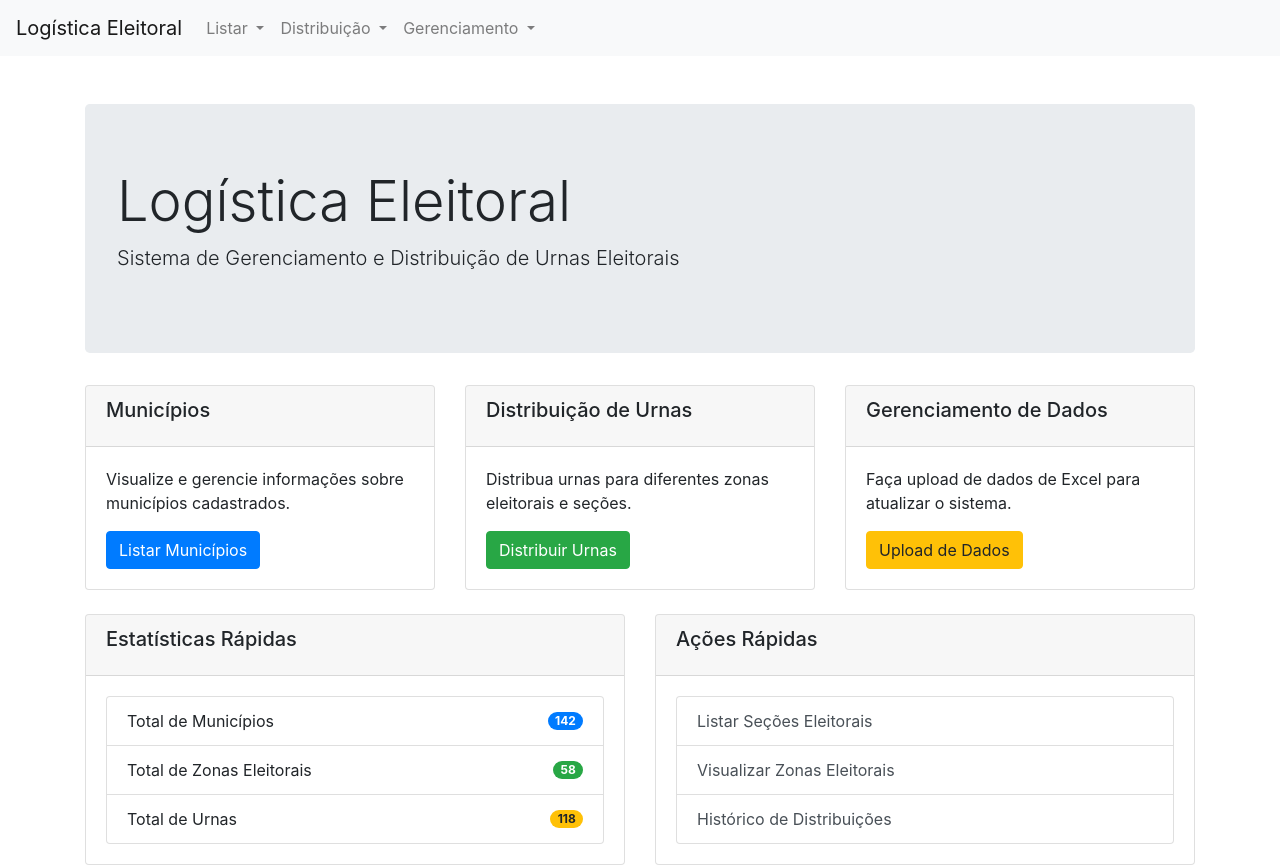
After one commit to 0zono/Tre-logistica-2, a Django app: page / in a window 1280 px wide. The commit adds this page. Run offline with Django 5.2, Linux system fonts and the light colour scheme; data comes from the database, SQL or seed files in the repository; both versions use the stored data as it was after the commit; some libraries are stand-ins or nearby versions.

Commit message:
versao finalizada 1.0

```diff
--- a/Logis/templates/Logis/base.html
+++ b/Logis/templates/Logis/base.html
@@ -25,8 +25,7 @@
                         <a class="dropdown-item" href="{% url 'municipio_list' %}">Listar Municípios</a>
                         <a class="dropdown-item" href="{% url 'urna_list' %}">Listar Urnas</a>
                         <a class="dropdown-item" href="{% url 'secao_list' %}">Listar Seções</a>
-                        <a class="dropdown-item" href="{% url 'zona_list' %}">Listar Zonas</a>
-                        <a class="dropdown-item" href="{% url 'zona_list2' %}">Listar Cards Zonas</a>
+                        <a class="dropdown-item" href="{% url 'zona_list_selection' %}">Listar Zonas</a>
                     </div>
                 </li>
 
--- /dev/null
+++ b/Logis/templates/Logis/home.html
@@ -0,0 +1,99 @@
+{% extends 'Logis/base.html' %}
+
+{% block title %}Início - Logística Eleitoral{% endblock %}
+
+{% block content %}
+<div class="row">
+    <div class="col-md-12">
+        <div class="jumbotron">
+            <h1 class="display-4">Logística Eleitoral</h1>
+            <p class="lead">Sistema de Gerenciamento e Distribuição de Urnas Eleitorais</p>
+        </div>
+    </div>
+</div>
+
+<div class="row">
+    <div class="col-md-4">
+        <div class="card mb-4">
+            <div class="card-header">
+                <h5 class="card-title">Municípios</h5>
+            </div>
+            <div class="card-body">
+                <p>Visualize e gerencie informações sobre municípios cadastrados.</p>
+                <a href="{% url 'municipio_list' %}" class="btn btn-primary">Listar Municípios</a>
+            </div>
+        </div>
+    </div>
+
+    <div class="col-md-4">
+        <div class="card mb-4">
+            <div class="card-header">
+                <h5 class="card-title">Distribuição de Urnas</h5>
+            </div>
+            <div class="card-body">
+                <p>Distribua urnas para diferentes zonas eleitorais e seções.</p>
+                <a href="{% url 'distribuicao_page' %}" class="btn btn-success">Distribuir Urnas</a>
+            </div>
+        </div>
+    </div>
+
+    <div class="col-md-4">
+        <div class="card mb-4">
+            <div class="card-header">
+                <h5 class="card-title">Gerenciamento de Dados</h5>
+            </div>
+            <div class="card-body">
+                <p>Faça upload de dados de Excel para atualizar o sistema.</p>
+                <a href="{% url 'uploadFile' %}" class="btn btn-warning">Upload de Dados</a>
+            </div>
+        </div>
+    </div>
+</div>
+
+<div class="row">
+    <div class="col-md-6">
+        <div class="card">
+            <div class="card-header">
+                <h5 class="card-title">Estatísticas Rápidas</h5>
+            </div>
+            <div class="card-body">
+                <ul class="list-group">
+                    <li class="list-group-item d-flex justify-content-between align-items-center">
+                        Total de Municípios
+                        <span class="badge badge-primary badge-pill">{{ total_municipios }}</span>
+                    </li>
+                    <li class="list-group-item d-flex justify-content-between align-items-center">
+                        Total de Zonas Eleitorais
+                        <span class="badge badge-success badge-pill">{{ total_zonas }}</span>
+                    </li>
+                    <li class="list-group-item d-flex justify-content-between align-items-center">
+                        Total de Urnas
+                        <span class="badge badge-warning badge-pill">{{ total_urnas }}</span>
+                    </li>
+                </ul>
+            </div>
+        </div>
+    </div>
+
+    <div class="col-md-6">
+        <div class="card">
+            <div class="card-header">
+                <h5 class="card-title">Ações Rápidas</h5>
+            </div>
+            <div class="card-body">
+                <div class="list-group">
+                    <a href="{% url 'secao_list' %}" class="list-group-item list-group-item-action">
+                        Listar Seções Eleitorais
+                    </a>
+                    <a href="{% url 'zona_list_selection' %}" class="list-group-item list-group-item-action">
+                        Visualizar Zonas Eleitorais
+                    </a>
+                    <a href="{% url 'distribution_history' %}" class="list-group-item list-group-item-action">
+                        Histórico de Distribuições
+                    </a>
+                </div>
+            </div>
+        </div>
+    </div>
+</div>
+{% endblock %}
--- a/Logis/urls.py
+++ b/Logis/urls.py
@@ -6,8 +6,8 @@ urlpatterns = [
     path('urnas/', entidades.urna_list, name='urna_list'),
     path('municipios/', entidades.municipio_list, name='municipio_list'),
     path('secoes/', entidades.secao_list, name='secao_list'),
-    path('zonas/', entidades.zona_list, name='zona_list'),
-    path('zonas_cards/', entidades.zona_list2, name='zona_list2'),
+    path('zonas/', entidades.zona_list_selection, name='zona_list_selection'),
+    path('zonas/list/', entidades.zona_list, name='zona_list'),
     path('upload/', upload.upload_file, name='uploadFile'),
     path('upload/success/', TemplateView.as_view(template_name="success.html"), name='upload_success'),
     path('limpar_tudo/', erase.delete_all_data, name='delete_all_data'),
@@ -17,5 +17,6 @@ urlpatterns = [
     path('distribuir-urnas-manual/', distrib_manual.manual_distribuir_urnas, name='manual_distribuir_urnas'),
     path('distributions/<str:zone_id>/<str:timestamp>/', entidades.distribution_detail, name='distribution_detail'),
     path('finalize-distribution/', distrib_manual.finalize_distribution, name='finalize_distribution'),
+    path('', entidades.home_view, name="home"),
 
 ]
--- a/Logis/views/entidades.py
+++ b/Logis/views/entidades.py
@@ -3,6 +3,7 @@ from django.http import Http404
 from datetime import datetime
 from ..models import Urna, Municipio, Secao, ZonaEleitoral, Distribuicao
 from django.core.paginator import Paginator
+from django.db import models
 from django.db.models import Q
 from django.db.models import Sum
 from datetime import timedelta
@@ -28,6 +29,7 @@ def urna_list(request):
 
     current_page = urnas.number
     total_pages = paginator.num_pages
+    # Pagination only works with pandas module
     page_range = [
         x for x in range(current_page - 2, current_page + 3)
         if 1 <= x <= total_pages
@@ -64,6 +66,7 @@ def secao_list(request):
     # Calculate the visible page range
     current_page = secoes.number
     total_pages = paginator.num_pages
+
     page_range = [
         x for x in range(current_page - 2, current_page + 3)
         if 1 <= x <= total_pages
@@ -76,10 +79,46 @@ def secao_list(request):
         'total_pages': total_pages,
     })
 
+
 def zona_list(request):
-    zonas = ZonaEleitoral.objects.all()
-    total_secoes = sum(zona.qtdSecoes for zona in zonas)  # Calculate the total
-    return render(request, 'Logis/zona_list.html', {'zonas': zonas, 'total_secoes': total_secoes})
+    # Get listing type from GET parameter, default to 'table'
+    listing_type = request.GET.get('type', 'table')
+
+    # Retrieve all zones
+    zonas = ZonaEleitoral.objects.exclude(nome='ZEestoque')
+
+    # Calculate total sections
+    total_secoes = sum(zona.qtdSecoes for zona in zonas)
+
+    # Calculate total regular and contingency urnas for each model
+    total_urnas_2022 = Urna.objects.filter(modelo='2022', contingencia=False).aggregate(total=models.Sum('qtd'))['total'] or 0
+    total_urnas_2020 = Urna.objects.filter(modelo='2020', contingencia=False).aggregate(total=models.Sum('qtd'))['total'] or 0
+    total_urnas_2015 = Urna.objects.filter(modelo='2015', contingencia=False).aggregate(total=models.Sum('qtd'))['total'] or 0
+    total_urnas_2013 = Urna.objects.filter(modelo='2013', contingencia=False).aggregate(total=models.Sum('qtd'))['total'] or 0
+
+    total_contingencia_2022 = Urna.objects.filter(modelo='2022', contingencia=True).aggregate(total=models.Sum('qtd'))['total'] or 0
+    total_contingencia_2020 = Urna.objects.filter(modelo='2020', contingencia=True).aggregate(total=models.Sum('qtd'))['total'] or 0
+    total_contingencia_2015 = Urna.objects.filter(modelo='2015', contingencia=True).aggregate(total=models.Sum('qtd'))['total'] or 0
+    total_contingencia_2013 = Urna.objects.filter(modelo='2013', contingencia=True).aggregate(total=models.Sum('qtd'))['total'] or 0
+
+    context = {
+        'zonas': zonas,
+        'total_secoes': total_secoes,
+        'total_urnas_2022': total_urnas_2022,
+        'total_urnas_2020': total_urnas_2020,
+        'total_urnas_2015': total_urnas_2015,
+        'total_urnas_2013': total_urnas_2013,
+        'total_contingencia_2022': total_contingencia_2022,
+        'total_contingencia_2020': total_contingencia_2020,
+        'total_contingencia_2015': total_contingencia_2015,
+        'total_contingencia_2013': total_contingencia_2013,
+    }
+
+    # Render the appropriate template based on listing type
+    if listing_type == 'card':
+        return render(request, 'Logis/zona_list.html', context)
+    else:
+        return render(request, 'Logis/zona_list2.html', context)
 
 def zona_list2(request):
     zonas = ZonaEleitoral.objects.all()
@@ -87,10 +126,10 @@ def zona_list2(request):
     return render(request, 'Logis/zona_list2.html', {'zonas': zonas, 'total_secoes': total_secoes})
 
 def distribution_history(request):
-    # Get all distributions ordered by creation time
+
     distributions = Distribuicao.objects.all().order_by('-created_at')
 
-    # Group distributions by time (within 1 minute tolerance)
+
     distribution_groups = []
     current_group = []
     current_time = None
@@ -102,7 +141,6 @@ def distribution_history(request):
         elif abs((dist.created_at - current_time).total_seconds()) <= 60:
             current_group.append(dist)
         else:
-            # Process the current group
             if current_group:
                 # Calculate totals for the group
                 regular_totals = defaultdict(int)
@@ -129,7 +167,6 @@ def distribution_history(request):
             current_time = dist.created_at
             current_group = [dist]
 
-    # Don't forget to process the last group
     if current_group:
         regular_totals = defaultdict(int)
         contingency_totals = defaultdict(int)
@@ -156,13 +193,11 @@ def distribution_history(request):
 
 
 def distribution_detail(request, zone_id, timestamp):
-    # Convert timestamp string to datetime
     try:
         timestamp_date = datetime.strptime(timestamp, '%Y-%m-%d-%H-%M')
     except ValueError:
         raise Http404("Invalid timestamp format")
 
-    # Fetch distributions for the provided zone and timestamp
     distributions = Distribuicao.objects.filter(
         created_at__date=timestamp_date.date(),
         created_at__hour=timestamp_date.hour,
@@ -175,7 +210,6 @@ def distribution_detail(request, zone_id, timestamp):
 
     first_dist = distributions.first()
 
-    # Initialize totals with defaultdict
     totals = {
         'regular': 0,
         'contingencia': 0,
@@ -183,7 +217,6 @@ def distribution_detail(request, zone_id, timestamp):
         'sem_bio': 0
     }
 
-    # Calculate model-specific summaries
     modelo_summary = defaultdict(lambda: {
         'modelo': '',
         'regular': 0,
@@ -195,7 +228,6 @@ def distribution_detail(request, zone_id, timestamp):
 
     # Aggregate data
     for dist in distributions:
-        # Update model-specific totals
         summary = modelo_summary[dist.urna_modelo]
         summary['modelo'] = dist.urna_modelo
 
@@ -234,3 +266,15 @@ def distribution_detail(request, zone_id, timestamp):
     }
 
     return render(request, 'Logis/distribution_detail.html', context)
+
+
+def zona_list_selection(request):
+    return render(request, 'Logis/zona_list_selection.html')
+
+def home_view(request):
+    context = {
+        'total_municipios': Municipio.objects.count(),
+        'total_zonas': ZonaEleitoral.objects.count(),
+        'total_urnas': Urna.objects.count()
+    }
+    return render(request, 'Logis/home.html', context)
--- a/Logis/views/upload.py
+++ b/Logis/views/upload.py
@@ -83,3 +83,7 @@ def import_secoes_data(file_path):
 
         zona.qtdSecoes += 1
         zona.save()
+    ZonaEleitoral.objects.get_or_create(
+        nome='ZEestoque',
+        defaults={'qtdSecoes': 0}  # não tem seções.
+    )
```
Also changed, not shown: Logis/templates/Logis/manual_distribuicao_urnas.html (+17 -6 lines), Logis/templates/Logis/zona_list_selection.html (added, +37 -0 lines), db.sqlite3, 3 other files.
